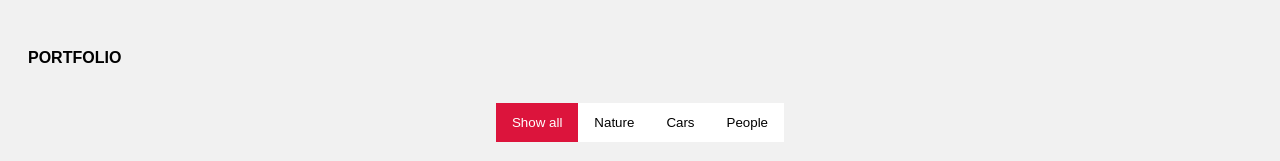
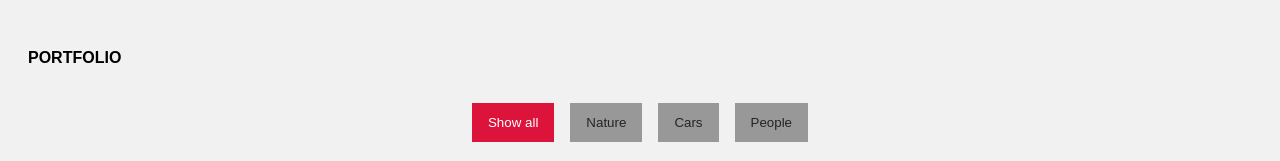
Before and after one commit to moseskereya/Portifolio-Js, a plain HTML site: page index.html in a window 1280 px wide. Shown: the top 161 px of the page. Drawn offline with Linux system fonts and the light colour scheme.

Commit message:
styling buttons

```diff
--- a/styles.css
+++ b/styles.css
@@ -63,8 +63,10 @@
     border: none;
     outline: none;
     padding: 12px 16px;
-    background-color: white;
+    margin: 0 8px;
+    background-color: rgb(153, 152, 152);
     cursor: pointer;
+    color: rgb(37, 36, 37);
   }
 
 
```
